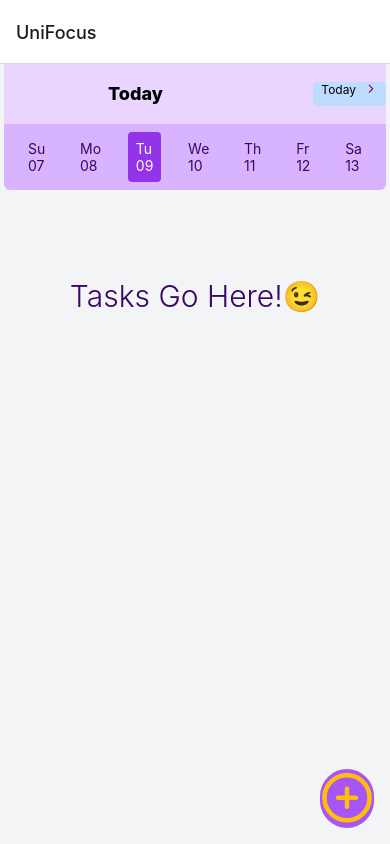
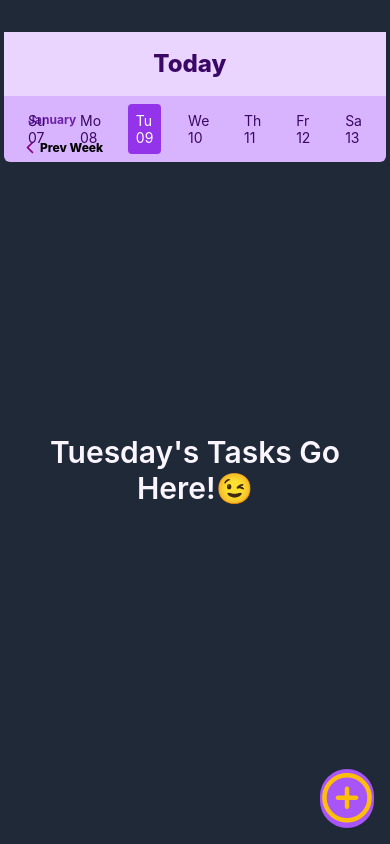
Before and after one commit to cindykandie/unifocus-todoapp, a React Native app: screen /UniFocus in a window 390 px wide. Built offline with nearby package versions, Linux system fonts and the light colour scheme.

Commit message:
V1 setup (#3)
* Fix Day Header add navigation and correct day display

* Optimize the code

---------

Co-authored-by: kandiecindy <cindy.kandie@globallinkplus.com>

```diff
--- a/App.js
+++ b/App.js
@@ -1,18 +1,19 @@
-// App.js
 
 import React from 'react';
 import { NavigationContainer } from '@react-navigation/native';
 import { createStackNavigator } from '@react-navigation/stack';
 import MainScreen from './screens/MainScreen';
 
-
 const Stack = createStackNavigator();
 
 const App = () => {
   return (
     <NavigationContainer>
-      <Stack.Navigator initialRouteName='UniFocus' >
-        <Stack.Screen name="UniFocus" component={MainScreen} headerShown={false} />
+      <Stack.Navigator
+        initialRouteName='UniFocus'
+        screenOptions={{ headerShown: false }}
+      >
+        <Stack.Screen name="UniFocus" component={MainScreen} />
       </Stack.Navigator>
     </NavigationContainer>
   );
--- a/components/DayHeader.js
+++ b/components/DayHeader.js
@@ -12,17 +12,21 @@ const DayHeader = ({ currentDate, onTodayPress }) => {
     displayText = 'Today';
   } else if (moment(currentDate).isSame(moment().subtract(1, 'days'), 'day')) {
     displayText = 'Yesterday';
+  } else if (moment(currentDate).isSame(moment().add(1, 'days'), 'day')) {
+    displayText = 'Tomorrow';
   } else {
     displayText = moment(currentDate).format('dddd');
   }
 
   return (
-    <View className="flex-row items-center justify-between py-4 px-6 pr-0 bg-purple-200">
-      <Text className='ml-20 font-extrabold text-lg'>{displayText}</Text>
-      <TouchableOpacity onPress={onTodayPress} className='flex-row gap-2 bg-blue-200 rounded justify-center pb-2 px-2'>
-        <Text className='text-xs'>Today</Text>
-        <Feather name="chevron-right" size={14} color="purple" />
-      </TouchableOpacity>
+    <View className="flex-row items-center justify-between mt-8 py-4 px-6 pr-0 bg-purple-200">
+      <Text className='ml-[35%] font-extrabold text-2xl text-purple-950'>{displayText}</Text>
+      {displayText !== 'Today' && (
+        <TouchableOpacity onPress={onTodayPress} className='flex-row gap-2 bg-purple-300 rounded- justify-center pb-2 px-1 rounded-bl-md rounded-tl-md border-gray-200 border-2 border-r-0'>
+          <Text className='text-xs text-purple-700'>Today</Text>
+          <Feather name="chevron-right" size={15} color="purple" />
+        </TouchableOpacity>
+      )}
     </View>
   );
 };
--- a/components/DaysNavigation.js
+++ b/components/DaysNavigation.js
@@ -1,14 +1,22 @@
-import React from 'react';
-import { View, Text, TouchableOpacity } from 'react-native';
-import moment from 'moment';
+import React from "react";
+import { View, Text, TouchableOpacity } from "react-native";
+import moment from "moment";
+import { Feather } from "@expo/vector-icons";
 
-const DaysNavigation = ({ navigation, onDayPress, selectedDate }) => {
-    const days = ['Su', 'Mo', 'Tu', 'We', 'Th', 'Fr', 'Sa'];
-    const renderDays = () => {
+const DaysNavigation = ({ onDayPress, onPreviousWeekPress, selectedDate }) => {
+  const days = ["Su", "Mo", "Tu", "We", "Th", "Fr", "Sa"];
+
+  const renderDays = () => {
+    const startOfWeek = moment(selectedDate).startOf("week");
+
     return days.map((day, index) => {
-      const currentDate = moment().startOf('week').add(index, 'days').format('YYYY-MM-DD');
-      const formattedDate = moment().startOf('week').add(index, 'days').format('DD');
-      const isCurrentDay = currentDate === moment(selectedDate).format('YYYY-MM-DD');
+      const currentDate = startOfWeek
+        .clone()
+        .add(index, "days")
+        .format("YYYY-MM-DD");
+      const formattedDate = startOfWeek.clone().add(index, "days").format("DD");
+      const isCurrentDay =
+        currentDate === moment(selectedDate).format("YYYY-MM-DD");
 
       return (
         <TouchableOpacity
@@ -16,11 +24,21 @@ const DaysNavigation = ({ navigation, onDayPress, selectedDate }) => {
           onPress={() => {
             onDayPress(currentDate);
           }}
-          className={`items-center p-2 ${isCurrentDay ? 'bg-purple-600 rounded' : ''}`}
+          className={`items-center p-2 ${
+            isCurrentDay ? "bg-purple-600 rounded " : ""
+          }`}
         >
           <View>
-            <Text className={`text-purple-950 ${isCurrentDay ? 'text-white' : ''}`}>{day}</Text>
-            <Text className={`text-purple-950 ${isCurrentDay ? 'text-white' : ''}`}>{formattedDate}</Text>
+            <Text
+              className={`text-purple-950 ${isCurrentDay ? "text-white" : ""}`}
+            >
+              {day}
+            </Text>
+            <Text
+              className={`text-purple-950 ${isCurrentDay ? "text-white" : ""}`}
+            >
+              {formattedDate}
+            </Text>
           </View>
         </TouchableOpacity>
       );
@@ -29,6 +47,20 @@ const DaysNavigation = ({ navigation, onDayPress, selectedDate }) => {
 
   return (
     <View className="flex-row justify-between py-2 px-4 bg-purple-300 rounded-b-md">
+      <TouchableOpacity
+        onPress={onPreviousWeekPress}
+        className="items-center py-2 pr-1 absolute top-[-60]"
+      >
+        <View>
+          <Text className="text-purple-800 px-2 pb-2 font-bold text-xs">
+            {moment(selectedDate).format("MMMM")}{" "}
+          </Text>
+          <View className="flex-row items-center">
+            <Feather name="chevron-left" size={20} color="purple" />
+            <Text className="font-extrabold text-xs">Prev Week</Text>
+          </View>
+        </View>
+      </TouchableOpacity>
       {renderDays()}
     </View>
   );
--- a/components/TaskAddModal.js
+++ b/components/TaskAddModal.js
@@ -34,12 +34,12 @@ const TaskAdditionModal = ({ visible, onClose, onAddTask, selectedDate }) => {
         />
         <TouchableOpacity
           onPress={handleAddTask}
-          className="bg-purple-600 p-2 rounded-lg"
+          className="bg-purple-600 p-2 rounded-lg w-40"
         >
           <Text className="text-white text-xl text-center">Add Task</Text>
         </TouchableOpacity>
         <TouchableOpacity onPress={onClose} className="mt-4">
-          <Text className="bg-purple-400 p-2 rounded-lg text-xl text-center w-16">
+          <Text className="bg-yellow-300 p-2 rounded-lg text-xl text-center w-16">
             Close
           </Text>
         </TouchableOpacity>
--- a/components/TaskItem.js
+++ b/components/TaskItem.js
@@ -4,9 +4,8 @@ import { Feather } from "@expo/vector-icons";
 
 const TaskItem = ({ emoji, time, task, isChecked, onToggle, onLongPress }) => {
   return (
-    <View>
       <View
-        className={`flex-row items-center justify-between p-4 rounded-xl bg-purple-400 my-2 mx-3 border-solid border-2 border-pink-400 ${
+        className={`flex-row items-center justify-between p-4 rounded-xl bg-purple-400 my-3 mx-2 border-solid border-2 border-pink-400 ${
           isChecked ? "line-through" : ""
         }`}
       >
@@ -31,7 +30,6 @@ const TaskItem = ({ emoji, time, task, isChecked, onToggle, onLongPress }) => {
           )}
         </TouchableOpacity>
       </View>
-    </View>
   );
 };
 
--- a/screens/MainScreen.js
+++ b/screens/MainScreen.js
@@ -1,5 +1,5 @@
 import React, { useEffect, useState } from "react";
-import { ScrollView, View, Text, TouchableOpacity } from "react-native";
+import { ScrollView, View, Text } from "react-native";
 import DayHeader from "../components/DayHeader";
 import DaysNavigation from "../components/DaysNavigation";
 import TaskItem from "../components/TaskItem";
@@ -8,8 +8,10 @@ import TaskAdditionModal from "../components/TaskAddModal";
 import AsyncStorage from "@react-native-async-storage/async-storage";
 import TaskEditModal from "../components/TaskEditModal";
 import moment from "moment";
+import { StatusBar } from "expo-status-bar";
 
 const MainScreen = ({ navigation }) => {
+  // State variables
   const [isModalVisible, setIsModalVisible] = useState(false);
   const [isEditModalVisible, setIsEditModalVisible] = useState(false);
   const [selectedTask, setSelectedTask] = useState(null);
@@ -20,18 +22,33 @@ const MainScreen = ({ navigation }) => {
 
   // Emoji Finder
   const emojis = ["🍀", "☘️", "🌺", "🌸", "🌼", "🌻", "🍎", "💛"];
-  const getRandomEmoji = () => {
-    const randomIndex = Math.floor(Math.random() * emojis.length);
-    return emojis[randomIndex];
+
+  // Helper function to generate a unique ID
+  const generateUniqueId = () => {
+    const randomId = Math.random().toString(36).substr(2, 9);
+    const timestamp = new Date().getTime();
+    return `${randomId}-${timestamp}`;
   };
 
-  // Load tasks from AsyncStorage on component mount
+  // Helper function to load tasks from AsyncStorage
+  const loadTasks = async () => {
+    try {
+      const storedTasks = await AsyncStorage.getItem("tasks");
+      if (storedTasks) {
+        setTasks(JSON.parse(storedTasks));
+      }
+    } catch (error) {
+      console.error("Error loading tasks from AsyncStorage:", error);
+    }
+  };
+
+  // Initial load of tasks on component mount
   useEffect(() => {
     loadTasks();
   }, []);
 
+  // Handle toggling the isChecked property of a task
   const handleToggle = (taskId) => {
-    // Toggle the isChecked property of the task with the given ID
     const updatedTasks = tasks.map((task) =>
       task.id === taskId ? { ...task, isChecked: !task.isChecked } : task
     );
@@ -41,29 +58,41 @@ const MainScreen = ({ navigation }) => {
 
   // Filter tasks for the selected date
   const filteredTasks = (selectedDate) => {
-    return tasks.filter((task) => {
-      // Use moment to format task.date to match selectedDate format
-      return moment(task.date).format("YYYY-MM-DD") === selectedDate;
-    });
+    return tasks.filter(
+      (task) => moment(task.date).format("YYYY-MM-DD") === selectedDate
+    );
   };
 
+  // Handle pressing a day in the DaysNavigation component
   const handleDayPress = (selectedDate) => {
     setSelectedDate(selectedDate);
     const tasksForSelectedDate = filteredTasks(selectedDate);
-    console.log("Selected Date:", selectedDate);
-    console.log("Tasks for Selected Date:", tasksForSelectedDate);
+  };
+  const handlePreviousWeekPress = () => {
+    // Move to the previous week
+    const previousWeek = moment(selectedDate)
+      .subtract(1, "week")
+      .format("YYYY-MM-DD");
+    setSelectedDate(previousWeek);
   };
 
+  // Handle pressing the "Today" button in the DayHeader component
+  const handleTodayPress = () => {
+    setSelectedDate(moment().format("YYYY-MM-DD"));
+  };
+
+  // Handle pressing the "Add Task" button
   const handlePlusButtonPress = () => {
     setIsModalVisible(true);
   };
 
+  // Handle adding a new task
   const handleAddTask = ({ time, task }) => {
     if (task.trim() !== "") {
       const newTask = {
-        id: tasks.length + 1,
-        emoji: getRandomEmoji(),
-        date: moment(selectedDate).format("YYYY-MM-DD"), // Format the date
+        id: generateUniqueId(),
+        emoji: emojis[Math.floor(Math.random() * emojis.length)],
+        date: moment(selectedDate).format("YYYY-MM-DD"),
         time,
         task,
         isChecked: false,
@@ -74,7 +103,14 @@ const MainScreen = ({ navigation }) => {
       setIsModalVisible(false);
     }
   };
+  // Handle long-pressing a task to edit
+  const handleLongPress = (taskId) => {
+    const taskToEdit = tasks.find((task) => task.id === taskId);
+    setSelectedTask(taskToEdit);
+    setIsEditModalVisible(true);
+  };
 
+  // Handle editing an existing task
   const handleEditTask = (editedTask) => {
     setTasks((prevTasks) => {
       const updatedTasks = prevTasks.map((task) =>
@@ -88,22 +124,18 @@ const MainScreen = ({ navigation }) => {
     setIsEditModalVisible(false);
   };
 
+  // Handle deleting a task
   const handleDeleteTask = (taskId) => {
     const updatedTasks = tasks.filter((task) => task.id !== taskId);
     setTasks(updatedTasks);
-    saveTasks(updatedTasks); // Save updated tasks to AsyncStorage
+    saveTasks(updatedTasks);
   };
 
-  const handleLongPress = (taskId) => {
-    const taskToEdit = tasks.find((task) => task.id === taskId);
-    setSelectedTask(taskToEdit);
-    setIsEditModalVisible(true);
-  };
-
+  // Render the list of tasks
   const renderTasks = () => {
     return filteredTasks(selectedDate).map((task) => (
       <TaskItem
-        key={`${task.id}-${task.emoji}`}
+        key={task.id}
         emoji={task.emoji}
         time={task.time}
         task={task.task}
@@ -123,34 +155,26 @@ const MainScreen = ({ navigation }) => {
     }
   };
 
-  // Load tasks from AsyncStorage
-  const loadTasks = async () => {
-    try {
-      const storedTasks = await AsyncStorage.getItem("tasks");
-      if (storedTasks) {
-        setTasks(JSON.parse(storedTasks));
-      }
-    } catch (error) {
-      console.error("Error loading tasks from AsyncStorage:", error);
-    }
-  };
+  return (
+    <View className="flex-1 bg-gray-800 relative">
+      <StatusBar style="light" />
+      <View className="flex-1 bg-gray-800 relative mx-1">
+        {/* Day Header Component */}
+        <DayHeader currentDate={selectedDate} onTodayPress={handleTodayPress} />
 
-  return (
-    <View className="flex-1 bg-gray-100 relative ">
-      <View className="flex-1 bg-gray-100 relative mx-1">
-        <DayHeader currentDate={new Date()} />
+        {/* Days Navigation Component */}
         <DaysNavigation
           navigation={navigation}
-          onDayPress={(selectedDate) => {
-            handleDayPress(selectedDate);
-          }}
-          selectedDate={selectedDate} // Pass the selectedDate to DaysNavigation
+          onDayPress={(selectedDate) => handleDayPress(selectedDate)}
+          selectedDate={selectedDate}
+          onPreviousWeekPress={handlePreviousWeekPress}
         />
 
-        <ScrollView className="flex-1 mb-6 px-3 pt-2">
+        {/* List of Tasks */}
+        <ScrollView className="my-4 px-3">
           {filteredTasks(selectedDate).length === 0 ? (
-            <Text className="text-center my-20 text-3xl text-purple-950 font-light">
-              Tasks Go Here!😉
+            <Text className="p-4 mx-4 rounded text-center my-60 text-3xl text-purple-50 font-semibold">
+              {moment(selectedDate).format("dddd")}'s Tasks Go Here!😉
             </Text>
           ) : (
             renderTasks()
```
